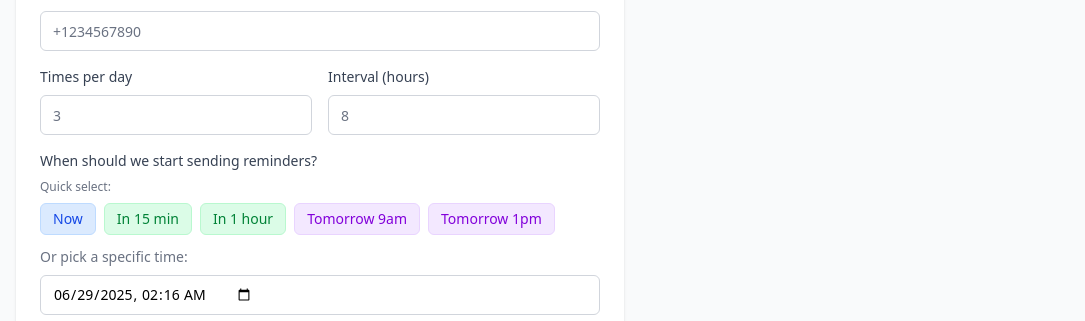
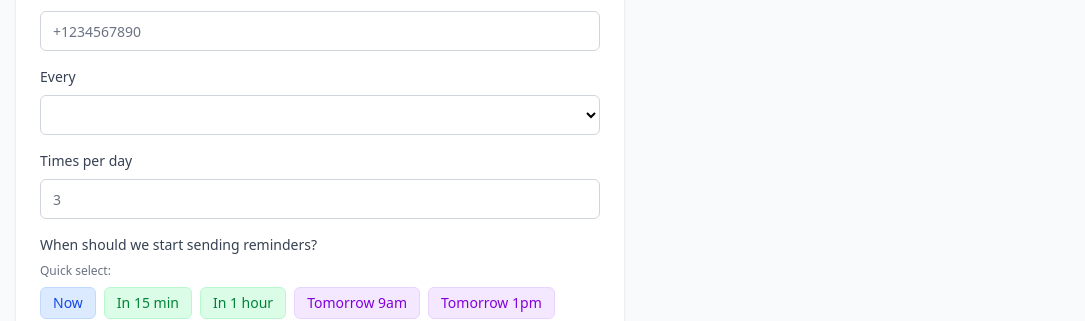
Before and after one commit to imsteev/reminder, a React (Vite) app in the folder frontend/: page / in a window 1280 px wide. Shown: the part 309-630 px from the top of the page, without its empty margins (0-1085 px from the left). Built offline with nearby package versions, Linux system fonts and the light colour scheme; no server answers.

Commit message:
start time

```diff
--- a/frontend/src/components/ReminderForm.tsx
+++ b/frontend/src/components/ReminderForm.tsx
@@ -1,7 +1,7 @@
 import React from "react";
 import { useForm } from "react-hook-form";
 import { useMutation } from "@tanstack/react-query";
-import { Button, Field, Input, Textarea } from "./ui";
+import { Button, Field, Input, Select, Textarea } from "./ui";
 import { createReminder } from "../api/reminders";
 import {
   getCurrentDateTimeString,
@@ -17,11 +17,13 @@ import {
 } from "../constants";
 
 interface ReminderFormData {
-  message: string;
-  phoneNumber: string;
-  frequency: number;
-  intervalHours: number;
-  startTime: string;
+  message?: string;
+  phoneNumber?: string;
+  cadenceType?: "frequency" | "interval";
+  frequency?: number;
+  intervalHours?: number;
+  intervalMinutes?: number;
+  startTime?: string;
 }
 
 interface ReminderFormProps {
@@ -34,8 +36,15 @@ const ReminderForm: React.FC<ReminderFormProps> = ({ onSuccess }) => {
     handleSubmit,
     reset,
     setValue,
-    formState: { errors },
-  } = useForm<ReminderFormData>();
+    watch,
+    formState: {},
+  } = useForm<ReminderFormData>({
+    defaultValues: {
+      cadenceType: "frequency",
+    },
+  });
+
+  const cadenceType = watch("cadenceType");
 
   const createMutation = useMutation({
     mutationFn: createReminder,
@@ -63,13 +72,31 @@ const ReminderForm: React.FC<ReminderFormProps> = ({ onSuccess }) => {
   }, []);
 
   const onSubmit = (data: ReminderFormData) => {
+    let frequency = 1;
+    let intervalHours = 1;
+
+    if (data.cadenceType === "frequency") {
+      frequency = data.frequency || 1;
+      intervalHours = 24 / frequency;
+    } else if (data.cadenceType === "interval") {
+      if (data.intervalMinutes) {
+        intervalHours = data.intervalMinutes / 60;
+        frequency = Math.ceil(24 / intervalHours);
+      } else {
+        intervalHours = data.intervalHours || 1;
+        frequency = Math.ceil(24 / intervalHours);
+      }
+    }
+
     createMutation.mutate({
       user_id: DEFAULT_USER_ID,
-      message: data.message,
-      phone_number: data.phoneNumber,
-      frequency: data.frequency,
-      interval_hours: data.intervalHours,
-      start_time: new Date(data.startTime).toISOString(),
+      message: data.message || "",
+      phone_number: data.phoneNumber || "",
+      frequency,
+      interval_hours: intervalHours,
+      start_time: data.startTime
+        ? new Date(data.startTime).toISOString()
+        : new Date().toISOString(),
     });
   };
 
@@ -83,14 +110,12 @@ const ReminderForm: React.FC<ReminderFormProps> = ({ onSuccess }) => {
         <Field.Control
           render={
             <Textarea
-              {...register("message", { required: "Message is required" })}
+              {...register("message")}
               placeholder={UI_TEXT.MESSAGE_PLACEHOLDER}
               rows={3}
-              error={!!errors.message}
             />
           }
         />
-        {errors.message && <Field.Error>{errors.message.message}</Field.Error>}
       </Field.Root>
 
       <Field.Root>
@@ -99,20 +124,28 @@ const ReminderForm: React.FC<ReminderFormProps> = ({ onSuccess }) => {
           render={
             <Input
               type="tel"
-              {...register("phoneNumber", {
-                required: "Phone number is required",
-              })}
+              {...register("phoneNumber")}
               placeholder={UI_TEXT.PHONE_PLACEHOLDER}
-              error={!!errors.phoneNumber}
             />
           }
         />
-        {errors.phoneNumber && (
-          <Field.Error>{errors.phoneNumber.message}</Field.Error>
-        )}
       </Field.Root>
 
-      <div className="grid grid-cols-1 md:grid-cols-2 gap-4">
+      <div className="space-y-4">
+        <Field.Root>
+          <Field.Label>Every</Field.Label>
+          <Field.Control
+            render={
+              <Select {...register("cadenceType")}>
+                <option value="day">day</option>
+                <option value="hour">hour</option>
+                <option value="minute">minute</option>
+              </Select>
+            }
+          />
+        </Field.Root>
+
+        {cadenceType === "frequency" && (
           <Field.Root>
             <Field.Label>Times per day</Field.Label>
             <Field.Control
@@ -120,42 +153,54 @@ const ReminderForm: React.FC<ReminderFormProps> = ({ onSuccess }) => {
                 <Input
                   type="number"
                   {...register("frequency", {
-                  required: "Frequency is required",
                     min: 1,
                     valueAsNumber: true,
                   })}
                   placeholder={FORM_DEFAULTS.FREQUENCY_PLACEHOLDER}
                   min={FORM_DEFAULTS.MIN_FREQUENCY}
-                error={!!errors.frequency}
                 />
               }
             />
-          {errors.frequency && (
-            <Field.Error>{errors.frequency.message}</Field.Error>
+          </Field.Root>
         )}
-        </Field.Root>
 
+        {cadenceType === "interval" && (
+          <div className="grid grid-cols-1 md:grid-cols-2 gap-4">
             <Field.Root>
-          <Field.Label>Interval (hours)</Field.Label>
+              <Field.Label>Every X hours</Field.Label>
               <Field.Control
                 render={
                   <Input
                     type="number"
                     {...register("intervalHours", {
-                  required: "Interval is required",
                       min: 1,
                       valueAsNumber: true,
                     })}
                     placeholder={FORM_DEFAULTS.INTERVAL_PLACEHOLDER}
                     min={FORM_DEFAULTS.MIN_INTERVAL}
-                error={!!errors.intervalHours}
                   />
                 }
               />
-          {errors.intervalHours && (
-            <Field.Error>{errors.intervalHours.message}</Field.Error>
+            </Field.Root>
+
+            <Field.Root>
+              <Field.Label>OR every X minutes</Field.Label>
+              <Field.Control
+                render={
+                  <Input
+                    type="number"
+                    {...register("intervalMinutes", {
+                      min: 1,
+                      valueAsNumber: true,
+                    })}
+                    placeholder="30"
+                    min={1}
+                  />
+                }
+              />
+            </Field.Root>
+          </div>
         )}
-        </Field.Root>
       </div>
 
       <div>
@@ -206,7 +251,7 @@ const ReminderForm: React.FC<ReminderFormProps> = ({ onSuccess }) => {
               onClick={() =>
                 setStartTimeTomorrow(
                   TIME_PRESETS.TOMORROW_9AM.hour,
-                  TIME_PRESETS.TOMORROW_9AM.minute,
+                  TIME_PRESETS.TOMORROW_9AM.minute
                 )
               }
               className="rounded-full"
@@ -220,7 +265,7 @@ const ReminderForm: React.FC<ReminderFormProps> = ({ onSuccess }) => {
               onClick={() =>
                 setStartTimeTomorrow(
                   TIME_PRESETS.TOMORROW_1PM.hour,
-                  TIME_PRESETS.TOMORROW_1PM.minute,
+                  TIME_PRESETS.TOMORROW_1PM.minute
                 )
               }
               className="rounded-full"
@@ -234,19 +279,8 @@ const ReminderForm: React.FC<ReminderFormProps> = ({ onSuccess }) => {
         <Field.Root>
           <Field.Description>{UI_TEXT.CUSTOM_TIME_LABEL}</Field.Description>
           <Field.Control
-            render={
-              <Input
-                type="datetime-local"
-                {...register("startTime", {
-                  required: "Start time is required",
-                })}
-                error={!!errors.startTime}
+            render={<Input type="datetime-local" {...register("startTime")} />}
           />
-            }
-          />
-          {errors.startTime && (
-            <Field.Error>{errors.startTime.message}</Field.Error>
-          )}
         </Field.Root>
       </div>
 
--- /dev/null
+++ b/frontend/src/components/ui/Select.tsx
@@ -0,0 +1,31 @@
+import React from "react";
+import { cn } from "../../utils/cn";
+
+interface SelectProps extends React.SelectHTMLAttributes<HTMLSelectElement> {
+  error?: boolean;
+}
+
+const Select = React.forwardRef<HTMLSelectElement, SelectProps>(
+  ({ className, error, children, ...props }, ref) => {
+    return (
+      <select
+        className={cn(
+          "flex h-10 w-full rounded-md border px-3 py-2 text-sm transition-colors",
+          "border-gray-300 bg-white",
+          "focus:outline-none focus:ring-2 focus:ring-blue-500 focus:border-transparent",
+          "disabled:cursor-not-allowed disabled:opacity-50",
+          error && "border-red-500 focus:ring-red-500",
+          className,
+        )}
+        ref={ref}
+        {...props}
+      >
+        {children}
+      </select>
+    );
+  },
+);
+
+Select.displayName = "Select";
+
+export { Select, type SelectProps };
--- a/frontend/src/components/ui/index.ts
+++ b/frontend/src/components/ui/index.ts
@@ -1,5 +1,6 @@
 export { Button, type ButtonProps } from "./Button";
 export { Input, type InputProps } from "./Input";
+export { Select, type SelectProps } from "./Select";
 export {
   Field,
   type FieldRootProps,
```
Also changed, not shown: 1 other file (tests, documents, lock files or other folders). Lines whose indentation alone changed are shown as unchanged.
